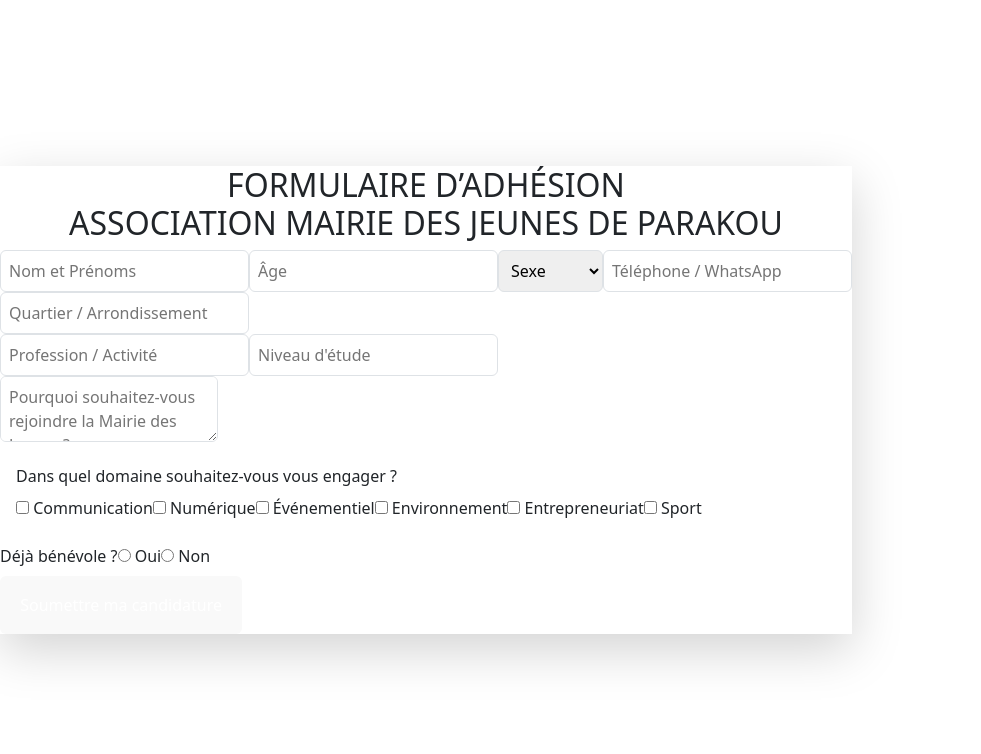
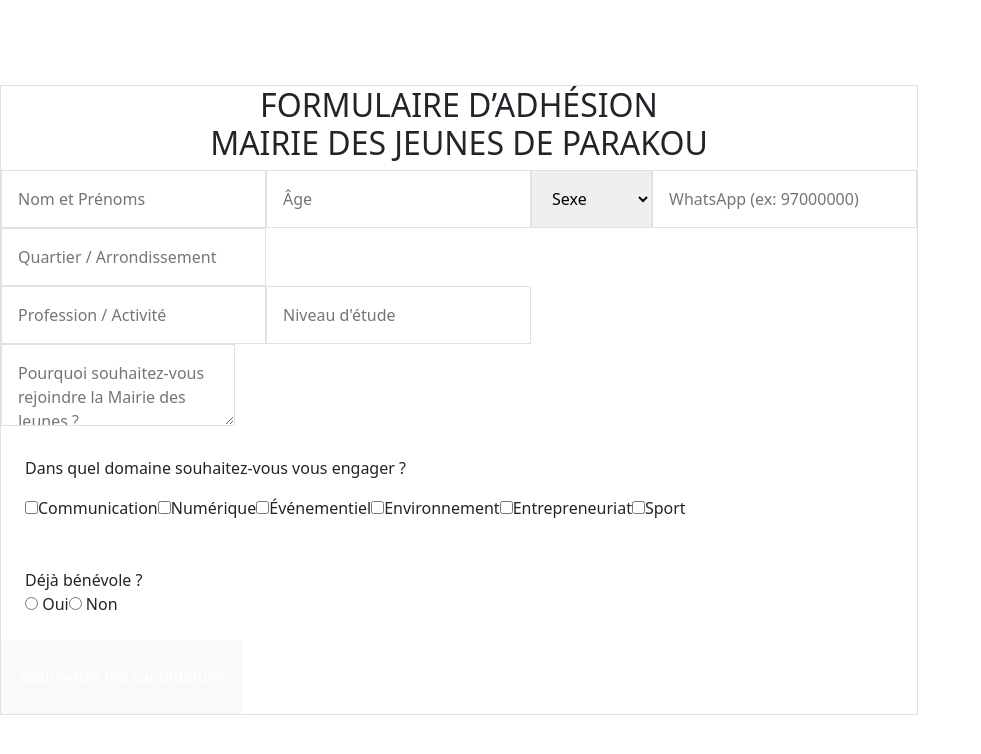
Before and after one commit to franktinongbe/Appel_-_Candidatures, a React (Vite) app: page /postuler in a window 1280 px wide. Shown: the top 754 px of the page, without its empty margins (0-981 px from the left). Built offline with nearby package versions, Linux system fonts and the light colour scheme.

Commit message:
validation par whtsapp

```diff
--- a/src/components/InscriptionForm.jsx
+++ b/src/components/InscriptionForm.jsx
@@ -3,18 +3,11 @@ import { useNavigate } from 'react-router-dom';
 
 export default function InscriptionForm() {
   const navigate = useNavigate();
+  const [isSubmitting, setIsSubmitting] = useState(false);
   const [formData, setFormData] = useState({
-    nomPrenoms: '',
-    age: '',
-    sexe: '',
-    whatsapp: '',
-    quartier: '',
-    profession: '',
-    niveauEtude: '',
-    motivation: '',
-    domaines: [],
-    experienceBenevole: '',
-    pretAContribuer: ''
+    nomPrenoms: '', age: '', sexe: '', whatsapp: '', quartier: '',
+    profession: '', niveauEtude: '', motivation: '', domaines: [],
+    experienceBenevole: '', pretAContribuer: ''
   });
 
   const handleChange = (e) => {
@@ -23,67 +16,96 @@ export default function InscriptionForm() {
       const updatedDomaines = checked
         ? [...formData.domaines, value]
         : formData.domaines.filter(d => d !== value);
-      setFormData({ ...formData, domaines: updatedDomaines });
+      setFormData(prev => ({ ...prev, domaines: updatedDomaines }));
     } else {
-      setFormData({ ...formData, [name]: value });
+      setFormData(prev => ({ ...prev, [name]: value }));
     }
   };
 
-  const handleSubmit = (e) => {
+  const handleSubmit = async (e) => {
     e.preventDefault();
+
+    // Validation simple du numéro WhatsApp (format béninois 8 chiffres)
+    const phoneRegex = /^[0-9]{8}$/;
+    if (!phoneRegex.test(formData.whatsapp.replace(/\s/g, ''))) {
+      alert("Veuillez entrer un numéro WhatsApp valide de 8 chiffres.");
+      return;
+    }
+
+    setIsSubmitting(true);
+
+    // Simulation d'envoi (vous pourrez remplacer par un fetch vers votre API)
     console.log("Données d'adhésion :", formData);
-    // Ici, ajoutez votre logique d'envoi (API, Firebase, etc.)
-    alert("Candidature envoyée avec succès !");
-    navigate('/');
+    await new Promise(resolve => setTimeout(resolve, 1500));
+
+    // Redirection vers le groupe WhatsApp
+    window.location.href = "https://chat.whatsapp.com/Czznaibnrdc8PXnkXrYS1R";
   };
 
   return (
-    <div className="max-w-2xl mx-auto p-6 bg-white shadow-lg rounded-lg my-10">
-      <h2 className="text-2xl font-bold text-center text-blue-700 mb-6">
+    <div className="max-w-2xl mx-auto p-6 bg-white shadow-xl rounded-2xl my-10 border border-gray-100">
+      <h2 className="text-2xl font-bold text-center text-blue-800 mb-6">
         FORMULAIRE D’ADHÉSION <br/>
-        <span className="text-xl text-gray-700">ASSOCIATION MAIRIE DES JEUNES DE PARAKOU</span>
+        <span className="text-lg text-gray-600 font-medium">MAIRIE DES JEUNES DE PARAKOU</span>
       </h2>
 
       <form onSubmit={handleSubmit} className="space-y-4">
         <div className="grid grid-cols-1 md:grid-cols-2 gap-4">
-          <input type="text" name="nomPrenoms" placeholder="Nom et Prénoms" onChange={handleChange} className="border p-2 rounded w-full" required />
-          <input type="number" name="age" placeholder="Âge" onChange={handleChange} className="border p-2 rounded w-full" required />
-          <select name="sexe" onChange={handleChange} className="border p-2 rounded w-full" required>
+          <input type="text" name="nomPrenoms" placeholder="Nom et Prénoms" onChange={handleChange} className="border p-3 rounded-lg w-full focus:ring-2 focus:ring-blue-500 outline-none" required />
+          <input type="number" name="age" placeholder="Âge" onChange={handleChange} className="border p-3 rounded-lg w-full focus:ring-2 focus:ring-blue-500 outline-none" required />
+          <select name="sexe" onChange={handleChange} className="border p-3 rounded-lg w-full focus:ring-2 focus:ring-blue-500 outline-none" required>
             <option value="">Sexe</option>
             <option value="M">Masculin</option>
             <option value="F">Féminin</option>
           </select>
-          <input type="text" name="whatsapp" placeholder="Téléphone / WhatsApp" onChange={handleChange} className="border p-2 rounded w-full" required />
+          <input type="text" name="whatsapp" placeholder="WhatsApp (ex: 97000000)" onChange={handleChange} className="border p-3 rounded-lg w-full focus:ring-2 focus:ring-blue-500 outline-none" required />
         </div>
 
-        <input type="text" name="quartier" placeholder="Quartier / Arrondissement" onChange={handleChange} className="border p-2 rounded w-full" />
+        <input type="text" name="quartier" placeholder="Quartier / Arrondissement" onChange={handleChange} className="border p-3 rounded-lg w-full focus:ring-2 focus:ring-blue-500 outline-none" />
 
         <div className="grid grid-cols-1 md:grid-cols-2 gap-4">
-          <input type="text" name="profession" placeholder="Profession / Activité" onChange={handleChange} className="border p-2 rounded w-full" />
-          <input type="text" name="niveauEtude" placeholder="Niveau d'étude" onChange={handleChange} className="border p-2 rounded w-full" />
+          <input type="text" name="profession" placeholder="Profession / Activité" onChange={handleChange} className="border p-3 rounded-lg w-full focus:ring-2 focus:ring-blue-500 outline-none" />
+          <input type="text" name="niveauEtude" placeholder="Niveau d'étude" onChange={handleChange} className="border p-3 rounded-lg w-full focus:ring-2 focus:ring-blue-500 outline-none" />
         </div>
 
-        <textarea name="motivation" placeholder="Pourquoi souhaitez-vous rejoindre la Mairie des Jeunes ?" onChange={handleChange} className="border p-2 rounded w-full h-24"></textarea>
+        <textarea name="motivation" placeholder="Pourquoi souhaitez-vous rejoindre la Mairie des Jeunes ?" onChange={handleChange} className="border p-3 rounded-lg w-full h-24 focus:ring-2 focus:ring-blue-500 outline-none"></textarea>
 
-        <div className="p-3 bg-gray-50 rounded">
-          <p className="font-semibold mb-2 text-sm">Dans quel domaine souhaitez-vous vous engager ?</p>
-          <div className="grid grid-cols-2 gap-2 text-sm">
+        <div className="p-4 bg-gray-50 rounded-xl">
+          <p className="font-semibold mb-3 text-sm text-gray-700">Dans quel domaine souhaitez-vous vous engager ?</p>
+          <div className="grid grid-cols-2 gap-3 text-sm">
             {['Communication', 'Numérique', 'Événementiel', 'Environnement', 'Entrepreneuriat', 'Sport'].map(dom => (
-              <label key={dom} className="flex items-center space-x-2">
-                <input type="checkbox" value={dom} onChange={handleChange} /> <span>{dom}</span>
+              <label key={dom} className="flex items-center space-x-2 cursor-pointer hover:text-blue-600">
+                <input type="checkbox" value={dom} onChange={handleChange} className="w-4 h-4" />
+                <span>{dom}</span>
               </label>
             ))}
           </div>
         </div>
 
-        <div className="flex justify-between items-center text-sm py-2">
-          <span>Déjà bénévole ?</span>
-          <label><input type="radio" name="experienceBenevole" value="Oui" onChange={handleChange} /> Oui</label>
-          <label><input type="radio" name="experienceBenevole" value="Non" onChange={handleChange} /> Non</label>
+        <div className="flex justify-between items-center bg-gray-50 p-4 rounded-xl text-sm">
+          <span className="font-semibold text-gray-700">Déjà bénévole ?</span>
+          <div className="space-x-4">
+            <label><input type="radio" name="experienceBenevole" value="Oui" onChange={handleChange} required /> Oui</label>
+            <label><input type="radio" name="experienceBenevole" value="Non" onChange={handleChange} /> Non</label>
+          </div>
         </div>
 
-        <button type="submit" className="w-full bg-blue-600 text-white font-bold py-3 rounded hover:bg-blue-700 transition">
-          Soumettre ma candidature
+        <button
+          type="submit"
+          disabled={isSubmitting}
+          className={`w-full font-bold py-4 rounded-xl transition-all shadow-md ${
+            isSubmitting ? 'bg-gray-400 cursor-not-allowed' : 'bg-blue-600 hover:bg-blue-700 text-white'
+          }`}
+        >
+          {isSubmitting ? (
+            <span className="flex items-center justify-center">
+              <svg className="animate-spin -ml-1 mr-3 h-5 w-5 text-white" viewBox="0 0 24 24">
+                <circle className="opacity-25" cx="12" cy="12" r="10" stroke="currentColor" strokeWidth="4"></circle>
+                <path className="opacity-75" fill="currentColor" d="M4 12a8 8 0 018-8v8H4z"></path>
+              </svg>
+              Envoi en cours...
+            </span>
+          ) : "Soumettre ma candidature"}
         </button>
       </form>
     </div>
```
